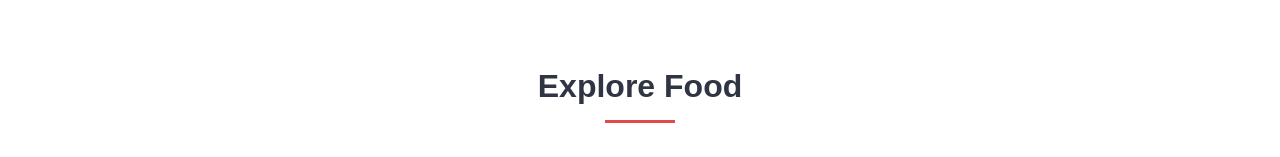
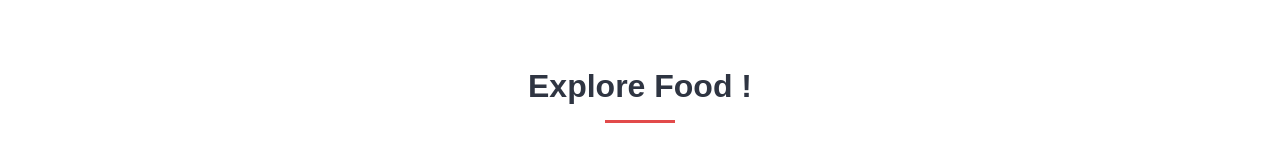
Before and after one commit to 5ujit/food-ordering-site-DevOps, a website: page index.html in a window 1280 px wide. Shown: the part 343-500 px from the top of the page. Drawn offline with nearby package versions, Linux system fonts and the light colour scheme.

Commit message:
index.html

```diff
--- a/index.html
+++ b/index.html
@@ -104,7 +104,7 @@
     <!-- Category Section Start -->
     <section class="categories">
         <div class="container">
-            <h2 class="text-center">Explore Food </h2>
+            <h2 class="text-center">Explore Food !</h2>
             <div class="heading-border"></div>
 
             <div class="grid-3">
```
